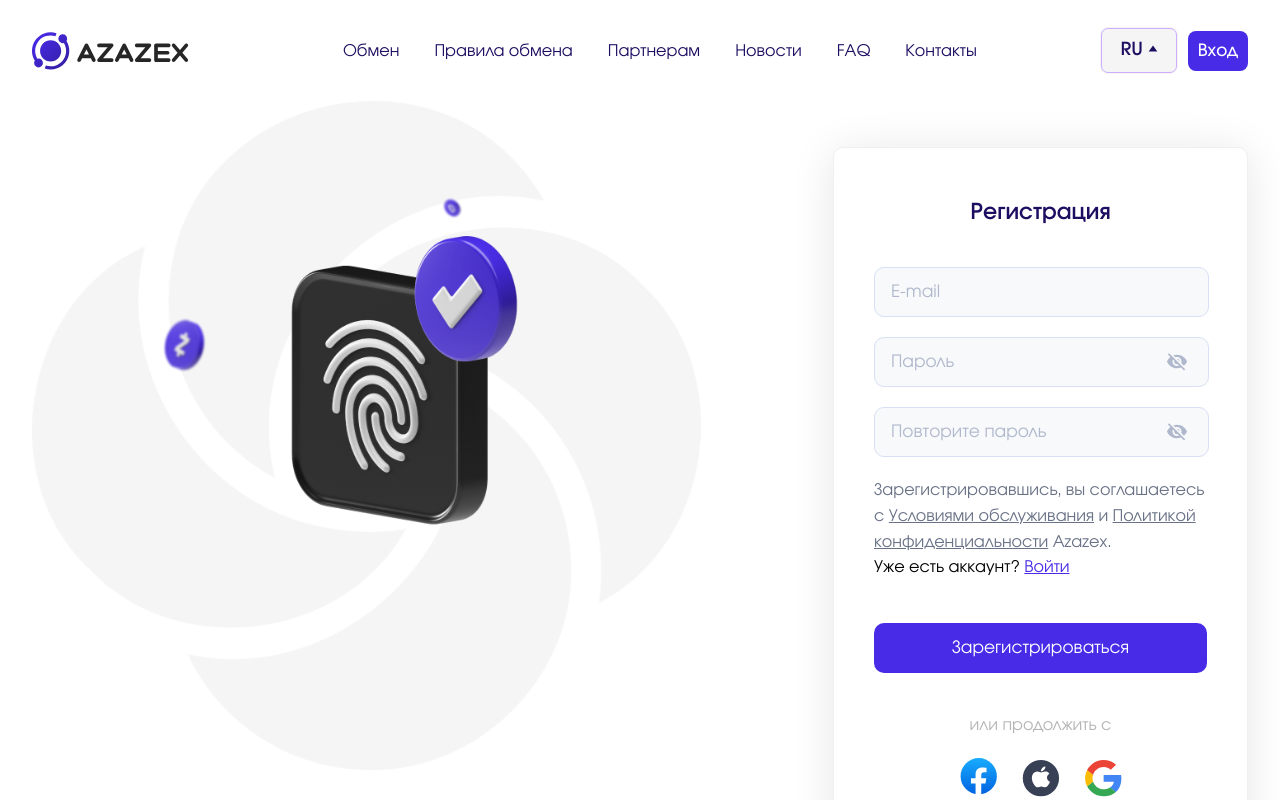
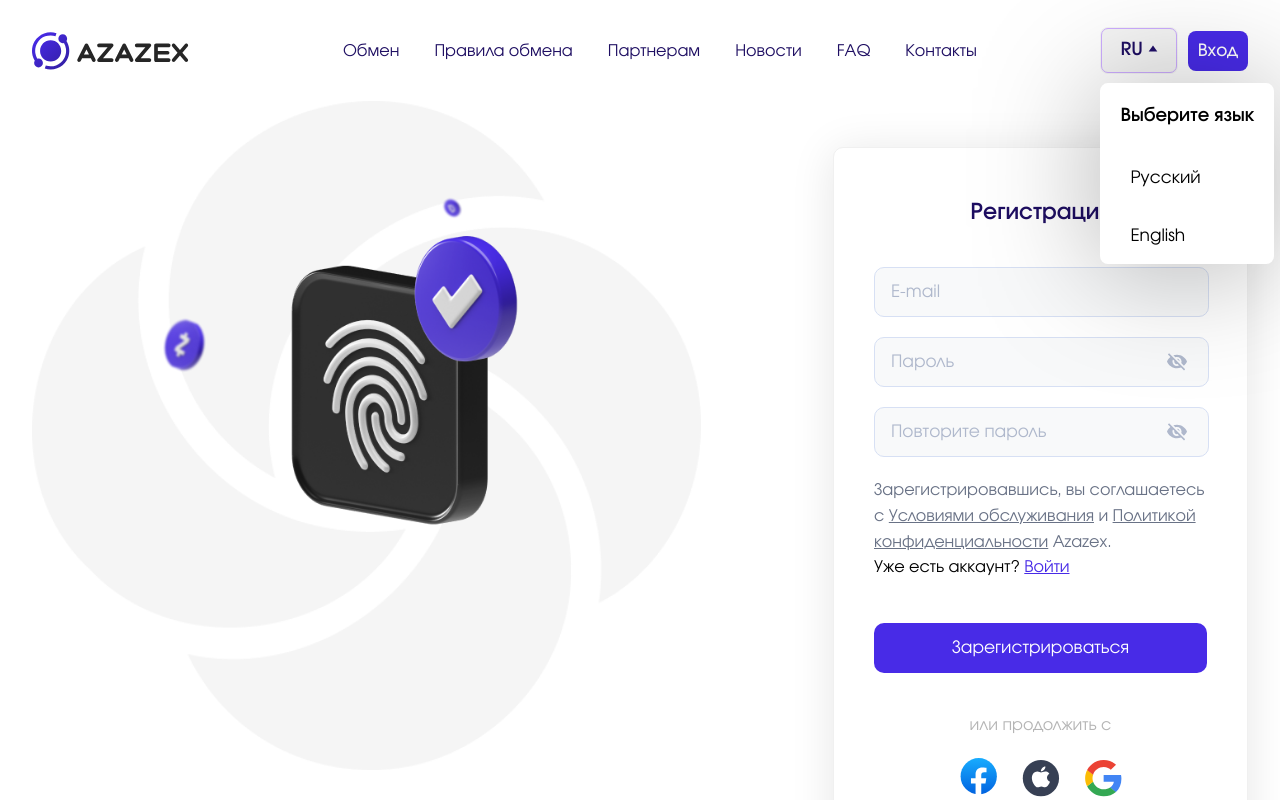
Before and after one commit to AlexandrNikolaenko/exchange-front, a Next.js app: page /auth/signup in a window 1280 px wide. Both pictures are taken after a click on the button "RU". Shown: the top 800 px of the page. Built offline with nearby package versions, Linux system fonts and the light colour scheme.

Commit message:
feat: add changing lang

```diff
--- a/src/components/layout/header.tsx
+++ b/src/components/layout/header.tsx
@@ -7,10 +7,20 @@ import NavLink from "../core/links/nav-link";
 import Link from "next/link";
 
 export default function Header() {
-  const [isOpen, setIsOpen] = useState(false);
+  const [isOpen, setIsOpen] = useState<boolean>(false);
+  const [lang, setLang] = useState<'RU' | 'EN'>('RU');
+  const [isVisibleLang, setIsVisibleLang] = useState<boolean>(false)
 
   function handleVisibleMenu() {
     setIsOpen(!isOpen);
+  }
+
+  function handleChangeLang(value: 'RU' | 'EN') {
+    setLang(value);
+  }
+
+  function handleChangeVisibleLang() {
+    setIsVisibleLang(!isVisibleLang);
   }
 
   return (
@@ -31,11 +41,17 @@ export default function Header() {
           </nav>
           <div className="header__end">
             <div className="custom-lang-select">
-              <button className="lang-select">RU</button>
-              <div className="lang-options hide">
+              <button className="lang-select" onClick={handleChangeVisibleLang}>{lang}</button>
+              <div className={`lang-options ${isVisibleLang ? '' : 'hide'}`}>
                 <p>Выберите язык</p>
-                <button data-value="RU">Русский</button>
-                <button data-value="EN">English</button>
+                <button data-value="RU" onClick={() => {
+                  handleChangeLang('RU');
+                  handleChangeVisibleLang();
+                }}>Русский</button>
+                <button data-value="EN" onClick={() => {
+                  handleChangeLang('EN');
+                  handleChangeVisibleLang();
+                }}>English</button>
               </div>
             </div>
             <a className="login__button" href="/auth/signin">
@@ -95,11 +111,17 @@ export default function Header() {
           </ul>
           <div className="header__end">
             <div className="custom-lang-select">
-              <button className="lang-select">RU</button>
-              <div className="lang-options hide">
+              <button className="lang-select">{lang}</button>
+              <div className={`lang-options ${isVisibleLang ? '' : 'hide'}`}>
                 <p>Выберите язык</p>
-                <button data-value="RU">Русский</button>
-                <button data-value="EN">English</button>
+                <button data-value="RU" onClick={() => {
+                  handleChangeLang('RU');
+                  handleChangeVisibleLang();
+                }}>Русский</button>
+                <button data-value="EN" onClick={() => {
+                  handleChangeLang('RU');
+                  handleChangeVisibleLang();
+                }}>English</button>
               </div>
             </div>
             <a className="login__button" href="/auth/signin">
```
